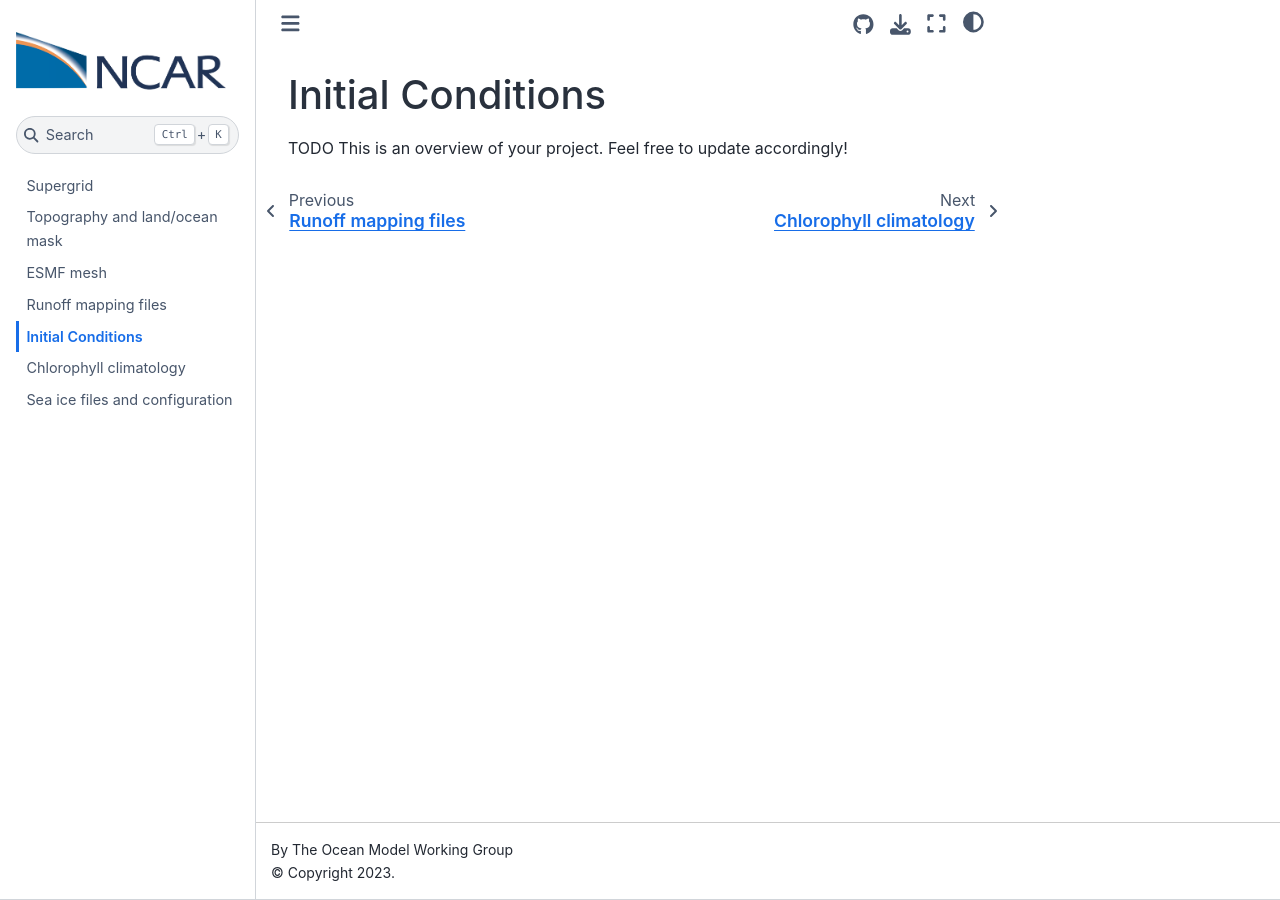
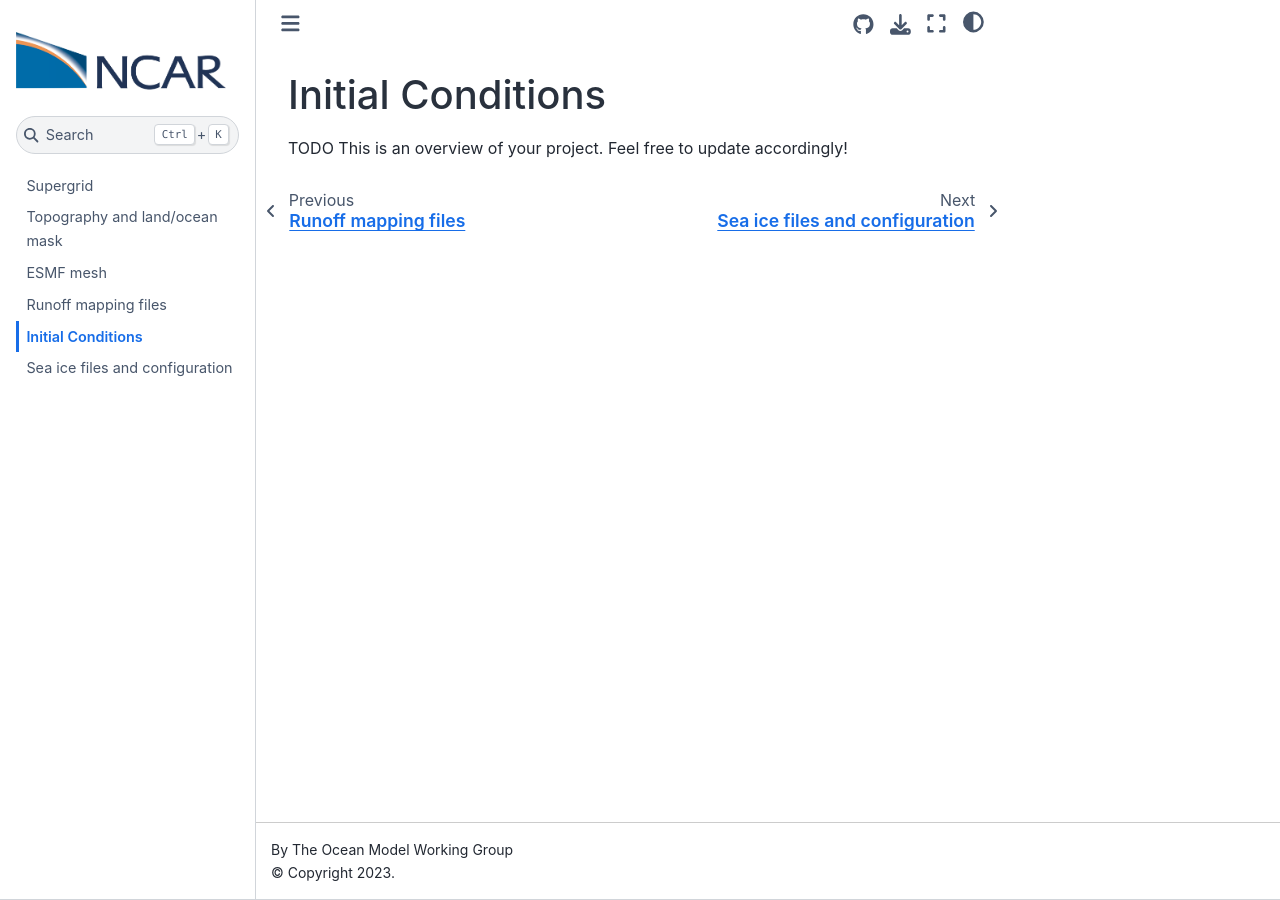
Before and after one commit to NCAR/tx1_4, a Jupyter Book: the page built from initial_conditions/ics.md, in a window 1280 px wide. Built offline with Jupyter Book 1.0.4 settings and Sphinx 7.4.7 and the Sphinx Book theme 1.1.4, drawn with Linux system fonts in a browser that asks for light colours; pages that are not in the unit, such as notebooks, are missing from menus; some of the changed lines change nothing that is shown.

Commit message:
Update TOC

```diff
--- a/_toc.yml
+++ b/_toc.yml
@@ -9,6 +9,6 @@
 - file: vertical_grids/vgrid.md
 - file: state_restoring/state_restoring.ipynb
 - file: tidal_energy_dissipation/regrid_tidal_dissipation.ipynb
-- file: chlorophyll/chlo.md
-- file: vertical_sections/sections.md
+- file: chlorophyll/Interpolate_and_fill_SeaWIFS.ipynb
+- file: transport_sections/transport_sections.ipynb
 - file: seaice_files/ice.md
```
